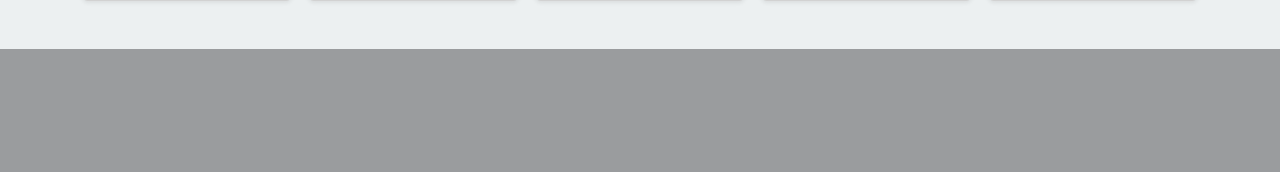
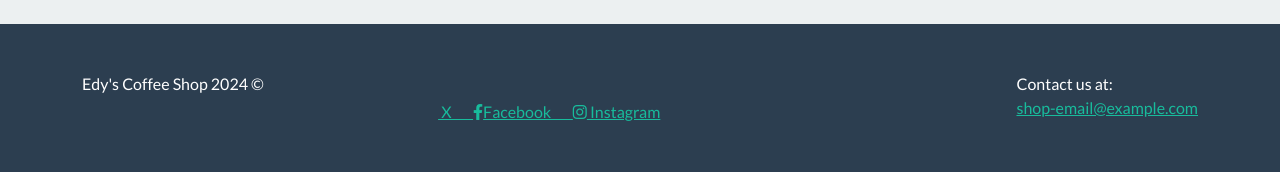
Before and after one commit to EdyDaSilva/ecommerce, a Django app: page / in a window 1280 px wide. Shown: the part 1473-1645 px from the top of the page. Before the commit the page ends 1522 px from the top, so only its background shows below. Run offline with Django 4.2, Linux system fonts and the light colour scheme; data comes from the database, SQL or seed files in the repository; some libraries are stand-ins or nearby versions.

Commit message:
footer added to base html

```diff
--- a/store/templates/store/base.html
+++ b/store/templates/store/base.html
@@ -39,6 +39,8 @@
 	 <!-- Bootstrap Max CDN -->
 
 	  <script src="https://maxcdn.bootstrapcdn.com/bootstrap/4.0.0/js/bootstrap.min.js"></script>
+
+      <link rel="stylesheet" href="https://cdnjs.cloudflare.com/ajax/libs/font-awesome/6.4.2/css/all.min.css">
 
 
 
@@ -234,6 +236,26 @@
 
         {% endblock %}
 
+        <footer class="text-muted py-5 bg-primary">
+            <div class="container">
+                <p class="mb-0 text-white float-end"> Contact us at: <br>
+                    <a href="mailto:your-email@example.com">shop-email@example.com</a>
+                </p>
+                <p class="mb-1 text-white">Edy's Coffee Shop 2024 &copy;</p>
+                <div class="social-links text-center">
+
+                    <a href="https://twitter.com/yourtwitter" target="_blank">
+                        <i class="fa-brands fa-x-twitter"></i> X&nbsp;&nbsp;&nbsp;&nbsp;&nbsp;&nbsp;
+                    </a>
+                    <a href="https://facebook.com/yourfacebook" target="_blank">
+                        <i class="fab fa-facebook-f"></i>Facebook&nbsp;&nbsp;&nbsp;&nbsp;&nbsp;&nbsp;
+                    </a>
+                    <a href="https://instagram.com/yourinstagram" target="_blank">
+                        <i class="fab fa-instagram"></i>  Instagram
+                    </a>
+                </div>
+            </div>
+        </footer>
 
 
 
--- a/store/templates/store/store.html
+++ b/store/templates/store/store.html
@@ -16,7 +16,7 @@
             <div class="col-lg-6 col-md-8 mx-auto">
 
 
-                <h4> Edy's Shop... Probably the best coffee in the world!. </h4>
+                <h4> Edy's Coffee Shop... Probably the best coffee in the world here! </h4>
 
 
                 <br>
@@ -31,7 +31,7 @@
 
                 <br>
 
-                <a href="{% url 'register' %}" class="btn btn-primary my-2"><i class="fa fa-user-plus" aria-hidden="true"></i>&nbsp; Create an account </a>
+                <!-- <a href="{% url 'register' %}" class="btn btn-primary my-2"><i class="fa fa-user-plus" aria-hidden="true"></i>&nbsp; Create an account </a> -->
 
 
             </div>
```
